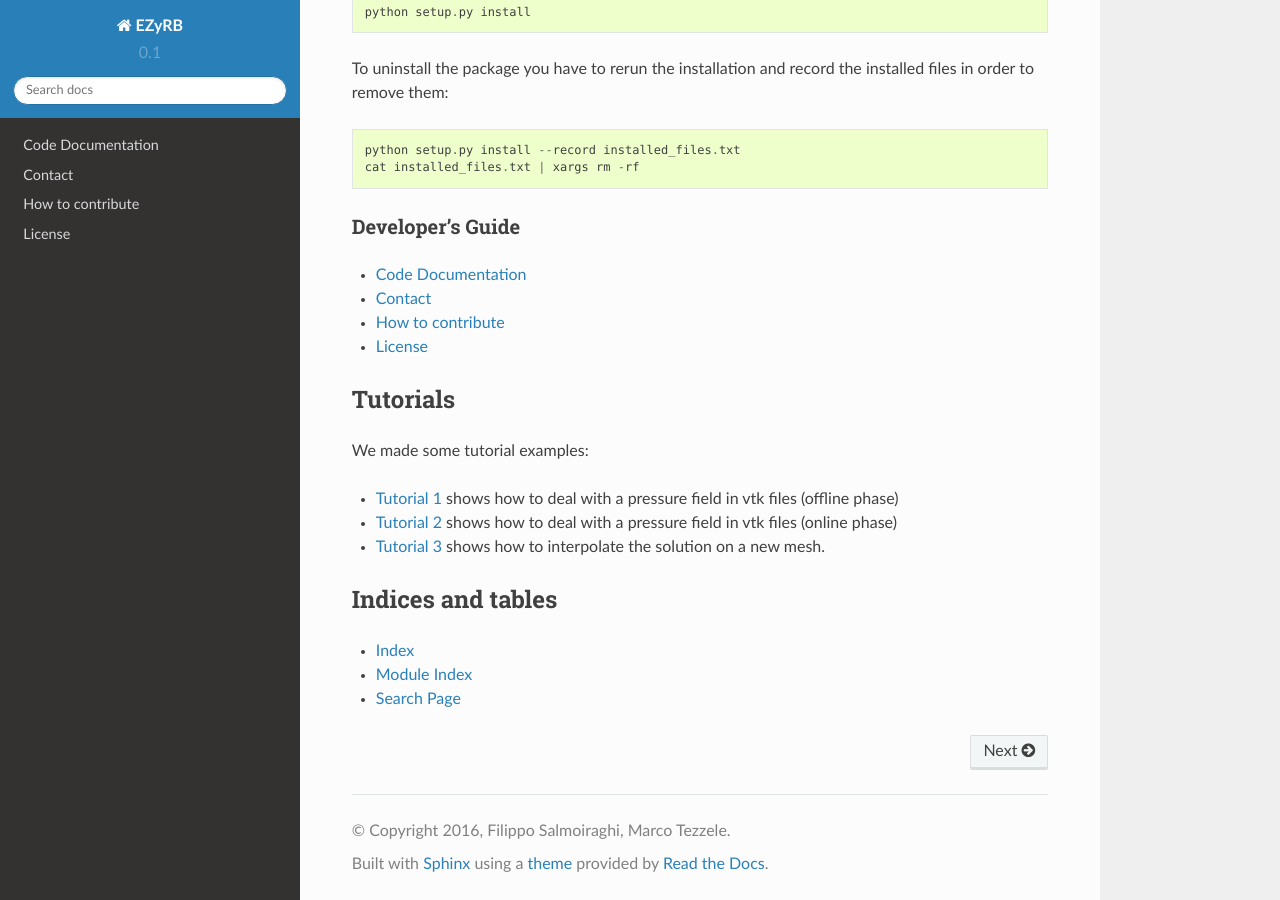
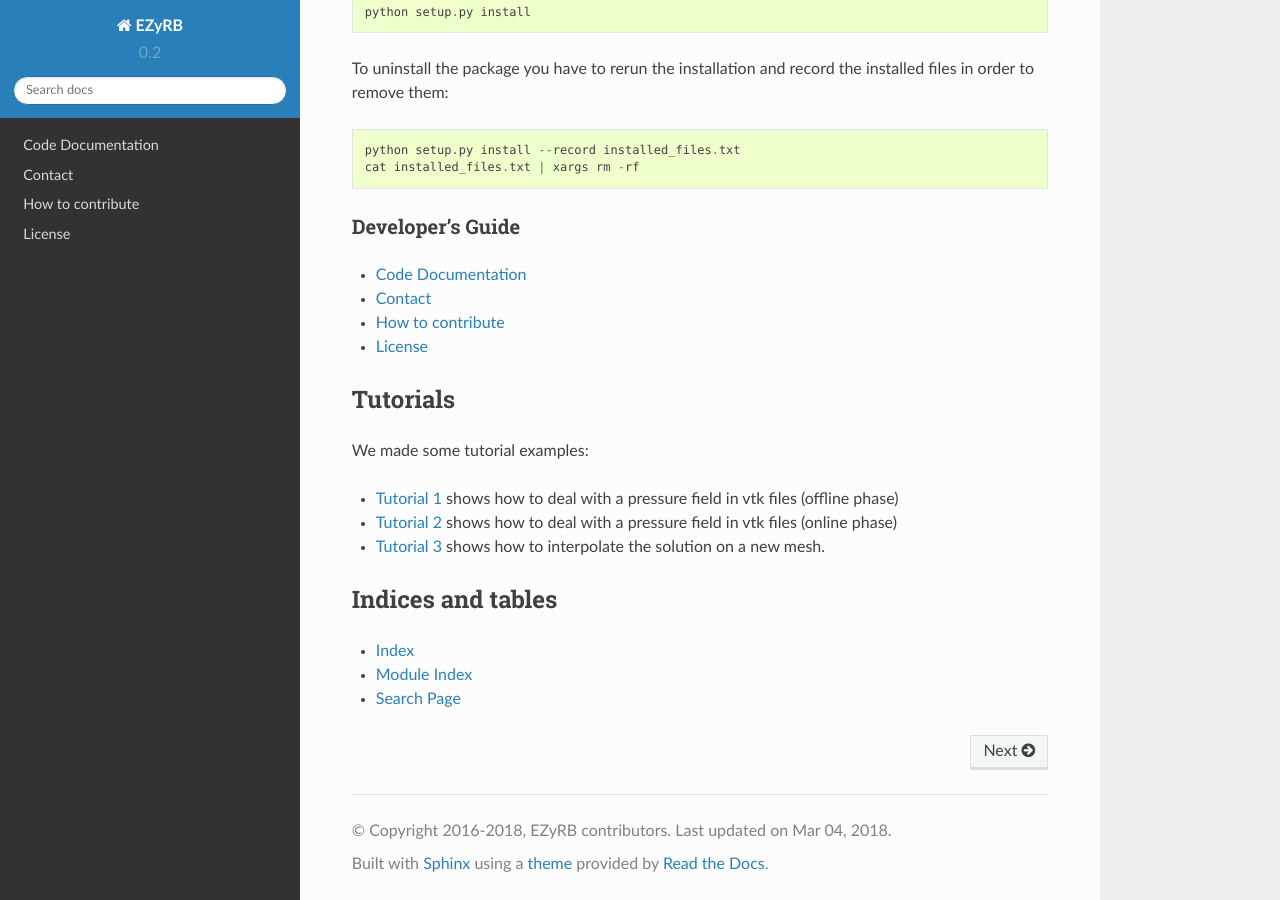
Before and after one commit to mathLab/EZyRB, a Sphinx documentation site: the page built from docs/source/index.rst, in a window 1280 px wide and 900 px high, scrolled down 774 px. Built offline with Sphinx 7.4.7 and the Read the Docs theme 2.0.0, drawn with Linux system fonts in a browser that asks for light colours; formulas are drawn with MathJax 3.

Commit message:
proper contributors and version

```diff
--- a/docs/source/conf.py
+++ b/docs/source/conf.py
@@ -69,8 +69,8 @@ master_doc = 'index'
 
 # General information about the project.
 project = u'EZyRB'
-copyright = u'2016, Filippo Salmoiraghi, Marco Tezzele'
-author = u'Filippo Salmoiraghi, Marco Tezzele'
+copyright = u'2016-2018, EZyRB contributors'
+author = u'EZyRB contributors'
 
 # autoclass
 autoclass_content = 'both'
@@ -80,7 +80,7 @@ autoclass_content = 'both'
 # built documents.
 #
 # The short X.Y version.
-version = '0.1'
+version = '0.2'
 # The full version, including alpha/beta/rc tags.
 release = version
 
@@ -172,7 +172,7 @@ html_extra_path = ['_tutorials']
 
 # If not '', a 'Last updated on:' timestamp is inserted at every page bottom,
 # using the given strftime format.
-#html_last_updated_fmt = '%b %d, %Y'
+html_last_updated_fmt = '%b %d, %Y'
 
 # If true, SmartyPants will be used to convert quotes and dashes to
 # typographically correct entities.
@@ -249,7 +249,7 @@ latex_elements = {
 #  author, documentclass [howto, manual, or own class]).
 latex_documents = [
   (master_doc, 'ezyrb.tex', u'ezyrb Documentation',
-   u'Filippo Salmoiraghi, Marco Tezzele', 'manual'),
+   u'EZyRB contributors', 'manual'),
 ]
 
 # The name of an image file (relative to this directory) to place at the top of
```
Also changed, not shown: README.md (+1 -1 lines), setup.py (+5 -5 lines).
